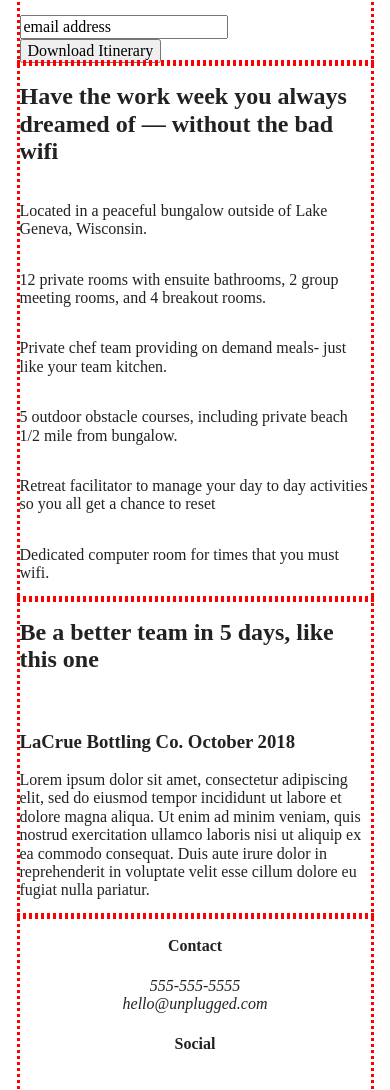
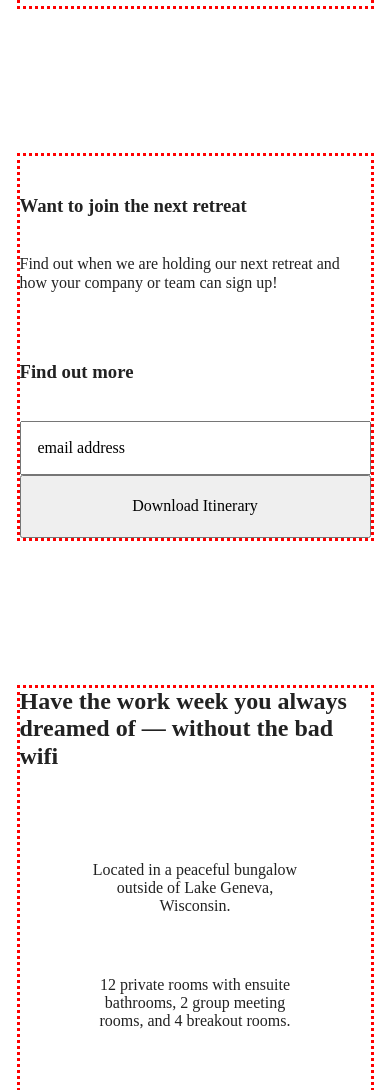
Before and after one commit to mrithwik/unplugged, a website built with Parcel: page index.html in a window 390 px wide. Shown: the part 307-1397 px from the top of the page. Built offline with nearby package versions, Linux system fonts and the light colour scheme; files whose address does not match are found by name.

Commit message:
Added padding and margins for mobile format layout

```diff
--- a/css/main.css
+++ b/css/main.css
@@ -89,6 +89,7 @@
 .content-wrapper {
   outline: 3px dotted red;
   width: 90%;
+  margin: 50px 0;
 }
 
 /* ----------------Base Header & Footer Styles---------------- */
@@ -98,6 +99,7 @@
   display: flex;
   justify-content: center;
   /* flex-flow: row wrap; */
+  padding: 15px 0;
 }
 
 header .content-wrapper {
@@ -105,20 +107,28 @@
   justify-content: center;
   align-items: center;
   flex-flow: row wrap;
+  margin: 0;
 }
 
-  header .header-divider{
-
+header .header-divider {
+  width: 100%;
 }
 
-  header nav{
+header img {
+  margin: 0;
+  padding-bottom: 10px;
+  width: 60%;
+}
+
+header nav {
   display: flex;
   justify-content: space-around;
+  width: 60%;
 }
 
 header nav ul {
-
-
+  margin: 0;
+  padding-top: 20px;
 }
 
 header nav ul li {
@@ -133,16 +143,28 @@
   text-align: center;
 }
 
-  footer .footer-content {
-
+footer p {
+  margin: 0;
 }
 
-  footer .contact{
-
+footer .content-wrapper {
+  width: 55%;
+  margin: 50px 0;
 }
 
-  footer .social{
+footer .footer-content {
+}
 
+.footer-content h4 {
+  padding: 20px 0;
+}
+
+footer .contact {
+  padding-bottom: 50px;
+}
+
+footer .social {
+  padding-bottom: 50px;
 }
 
 footer .social-icons {
@@ -151,46 +173,78 @@
   align-items: center;
 }
 
-  footer .social-icons p{
+footer .social-icons p {
   display: flex;
   justify-content: center;
   align-items: center;
 }
 
-  footer .copyright{
-
+footer .copyright {
+  padding: 20px 0;
 }
 
-
-
 /* ----------------Mobile Styles - Homepage ---------------- */
-
 
 .hero-area {
   display: flex;
   justify-content: center;
-
+  margin: 50px 0;
 }
 
 /* Aside */
 aside {
   display: flex;
   justify-content: center;
-
+  margin: 50px 0;
 }
 
 aside .form-description {
+  margin-bottom: 30px;
+}
 
+.form-description h3 {
+  padding: 20px 0;
 }
 
 aside .form {
+  display: flex;
+  justify-content: center;
+  flex-flow: column wrap;
+}
 
+aside .form h3 {
+  padding: 20px 0;
+}
+
+/* Add padding to input boxes */
+aside .form #email-input {
+  padding: 1em;
+}
+
+aside .form #download-button {
+  padding: 20px 0;
 }
 
 /* Features */
 .features {
   display: flex;
   justify-content: center;
+  margin: 50px 0;
+}
+
+.features h2 {
+  margin: 0;
+  padding-bottom: 60px;
+}
+
+.features p {
+  margin: 0;
+}
+
+.features article {
+  width: 62%;
+  text-align: center;
+  margin: 30px 0;
 }
 
 .feature-items {
@@ -198,21 +252,29 @@
   justify-content: center;
   align-items: flex-start;
   flex-flow: row wrap;
-
 }
 
 .font-awesome-icon {
-
+  padding-bottom: 40px;
 }
 
 .features-item-description {
-
 }
 
 /* Reviews */
 .reviews {
   display: flex;
   justify-content: center;
+  margin: 50px 0;
+}
+
+.reviews h2 {
+  padding-bottom: 40px;
+}
+
+.reviews h3 {
+  width: 52%;
+  padding: 20px 0;
 }
 
 /* ==========================================================================
@@ -226,12 +288,10 @@
 }
 
 .mission-content {
-
 }
 
 /* Map Section */
 .map {
-
 }
 
 /* Contact Section */
@@ -242,6 +302,10 @@
 
 .contact-content {
 
+}
+
+.contact-content p {
+  margin: 0;
 }
 
 /* ==========================================================================
@@ -261,7 +325,6 @@
 }
 
 .faq-content {
-
 }
 
 /* ==========================================================================
--- a/index.html
+++ b/index.html
@@ -64,8 +64,8 @@
           <div class="form">
             <h3>Find out more</h3>
             <!-- text box and button here-->
-            <input type="text" name="name" value="email address" />
-            <input type="button" value="Download Itinerary" />
+            <input id="email-input" type="text" name="name" value="email address" />
+            <input id="download-button" type="button" value="Download Itinerary" />
           </div>
           <!-- form wrapper -->
         </div>
```
Lines whose indentation alone changed are shown as unchanged.
